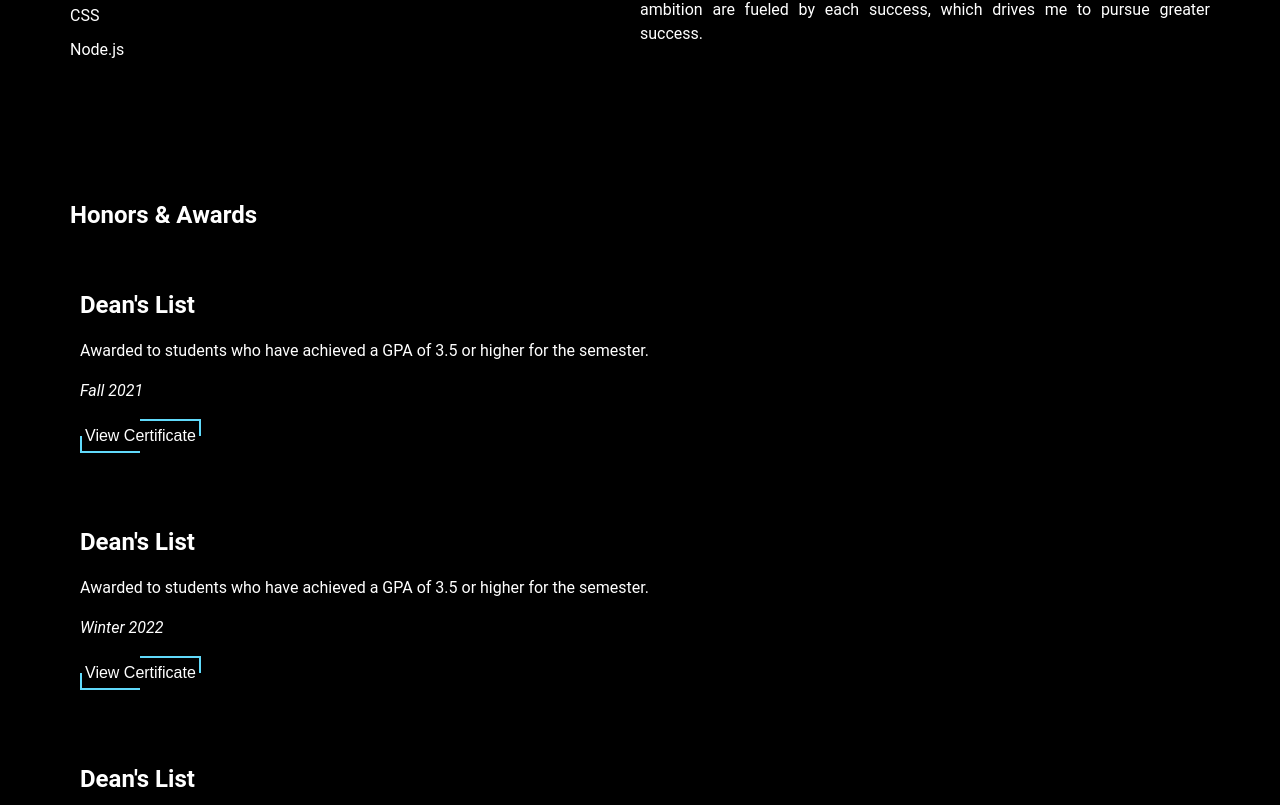
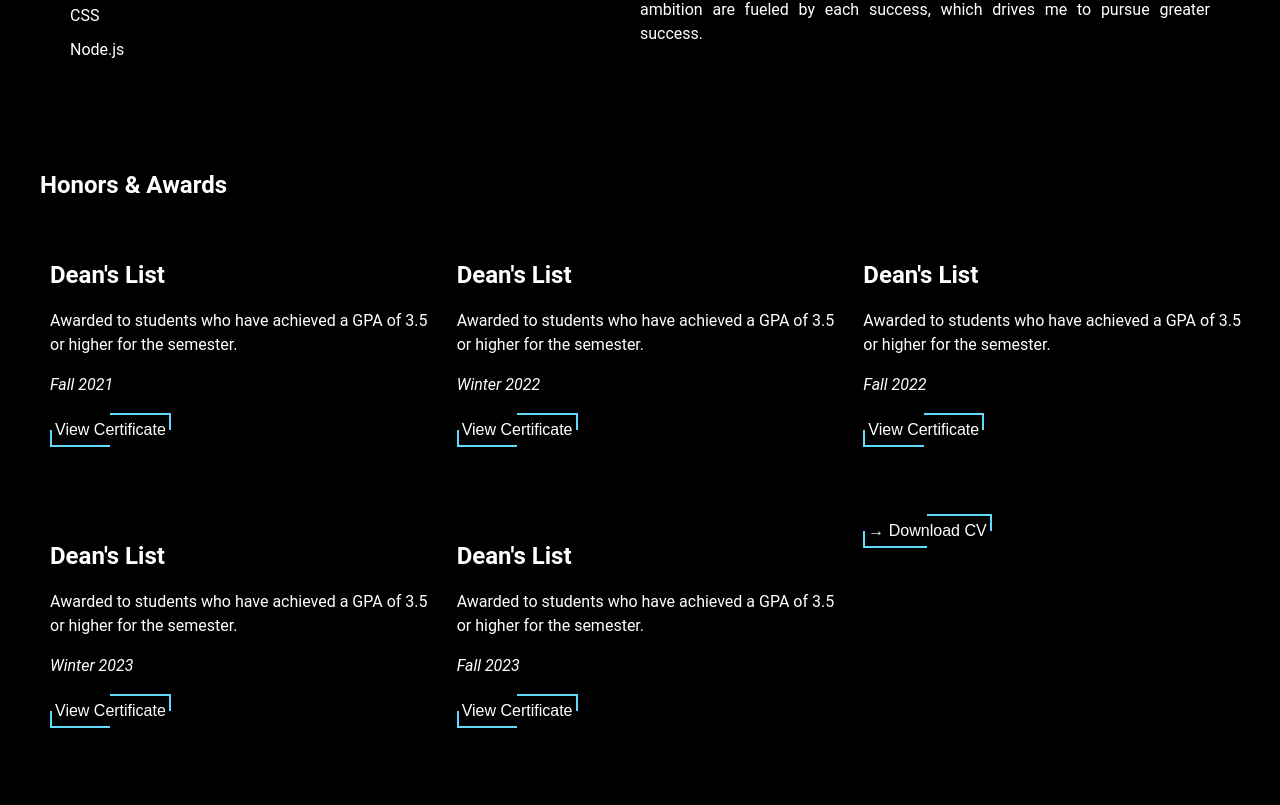
Before and after one commit to ZeRav3n/PersonalWeb, a React (Create React App) app: page / in a window 1280 px wide. Shown: the part 1835-2640 px from the top of the page. Built offline with nearby package versions, Linux system fonts and the light colour scheme.

Commit message:
CSS Update

```diff
--- a/src/App.css
+++ b/src/App.css
@@ -185,13 +185,13 @@ body {
   margin-bottom: 10px;
 }
 .honors-section {
-  padding: 50px;
+  padding: 20px;
 }
 
 .honors-grid {
-  display: flex;
-  flex-wrap: wrap;
-  justify-content: space-between;
+  display: grid;
+  grid-template-columns: repeat(3, 1fr); /* Creates a 3-column layout */
+  gap: 20px;
 }
 
 .honor-card {
@@ -228,6 +228,7 @@ body {
   font-family: Manrope, sans-serif;
   font-size: 1rem;
   line-height: 1.5;
+  margin-top: auto;
   box-sizing: border-box;
   -webkit-font-smoothing: antialiased;
   color: #fff;
```
